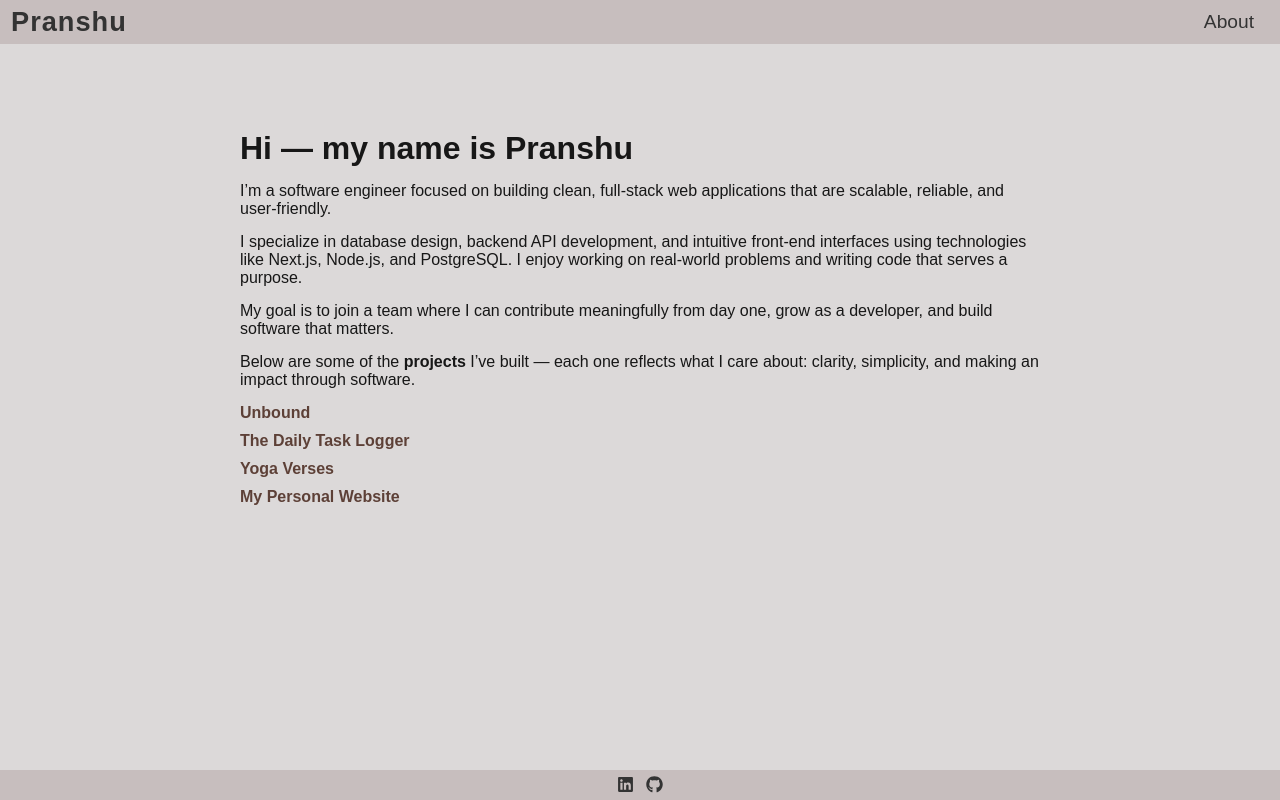
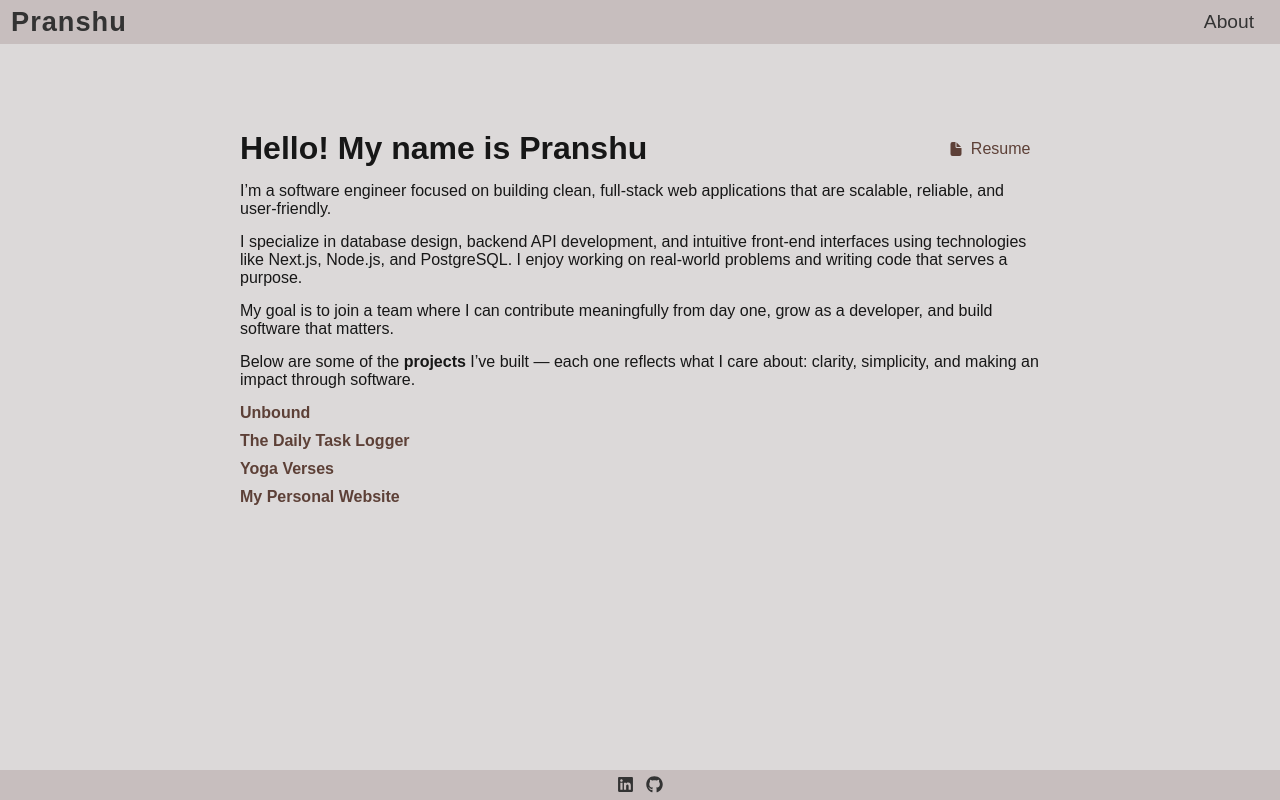
Before and after one commit to RayFrightener/pranshublog, a Next.js app in the folder blog/: page /about in a window 1280 px wide. Built offline with nearby package versions, Linux system fonts and the light colour scheme.

Commit message:
feature(about): add downloadable resume link with icon

```diff
--- a/blog/src/app/about/page.js
+++ b/blog/src/app/about/page.js
@@ -1,11 +1,23 @@
 import styles from "./page.module.css";
+import { IoDocument } from "react-icons/io5";
 
 export default function About() {
     return (
         <div className={styles.page}>
             <main className={styles.main}>
-                <h1>Hi — my name is Pranshu</h1>
-
+                <h1 className={styles.header}>
+                    <span>Hello! My name is Pranshu</span>
+                    <a
+                        href="/softwareEngineerPranshuChawlaResume2025.docx                        feature(about): add downloadable resume link with icon.pdf"
+                        className={styles.resumeLink}
+                        target="_blank"
+                        rel="noopener noreferrer"
+                        download
+                    >
+                        <IoDocument style={{ marginRight: "0.4em" }} />
+                        Resume
+                    </a>
+                </h1>
                 <p>
                     I’m a software engineer focused on building clean, full-stack web applications that are scalable, reliable, and user-friendly.
                 </p>
--- a/blog/src/app/about/page.module.css
+++ b/blog/src/app/about/page.module.css
@@ -41,3 +41,26 @@
     margin-top: 5px;
     font-size: 0.7rem;
 }
+
+.header {
+    display: flex;
+    align-items: center;
+    justify-content: space-between;
+    gap: 2rem;
+}
+
+.resumeLink {
+    display: inline-flex;
+    align-items: center;
+    color: #e65100;
+    font-weight: 500;
+    font-size: 1rem;
+    text-decoration: none;
+    transition: color 0.2s;
+    border-radius: 4px;
+    padding: 0.2em 0.6em;
+}
+.resumeLink:hover {
+    color: #bf360c;
+    text-decoration: underline;
+}
```
Also changed, not shown: 1 other file (tests, documents, lock files or other folders).
